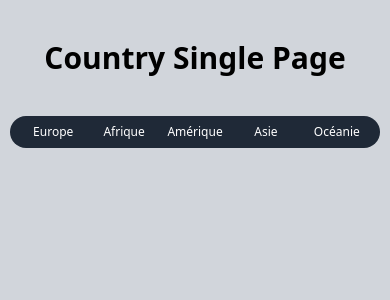
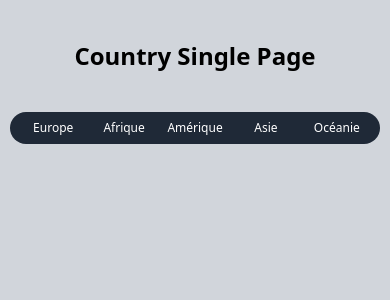
Before and after one commit to Vikito18/Exo_React, a React (Create React App) app in the folder countries_api/: page / in a window 390 px wide. Shown: the top 300 px of the page. Built offline with nearby package versions, Linux system fonts and the light colour scheme; no server answers.

Commit message:
feat : update responsive

```diff
--- a/countries_api/src/App.js
+++ b/countries_api/src/App.js
@@ -4,7 +4,7 @@ import Countries from "./component/Countries";
 const App = () => {
   return (
     <div className="flex flex-col items-center bg-gray-300 h-screen">
-      <h1 className="text-3xl font-extrabold p-10 text-center w-[100%]">
+      <h1 className="text-2xl sm:text-3xl font-extrabold p-10 text-center w-[100%]">
         Country Single Page
       </h1>
       <ul className="text-white text-xs sm:text-base flex flex-row text-center justify-around w-[95%] bg-gray-800 rounded-full p-2">
```
